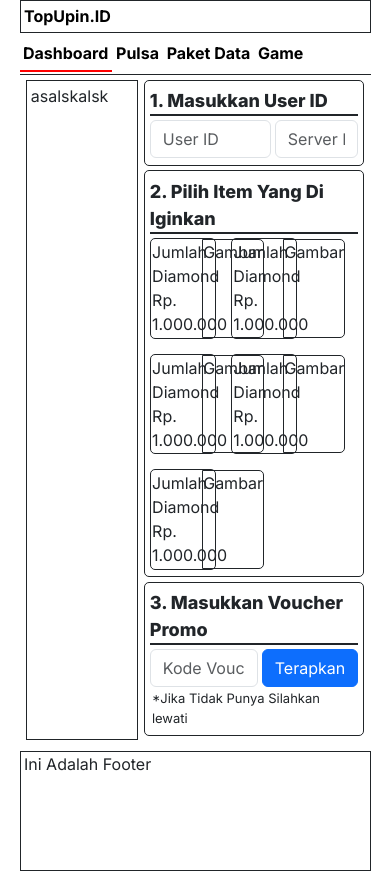
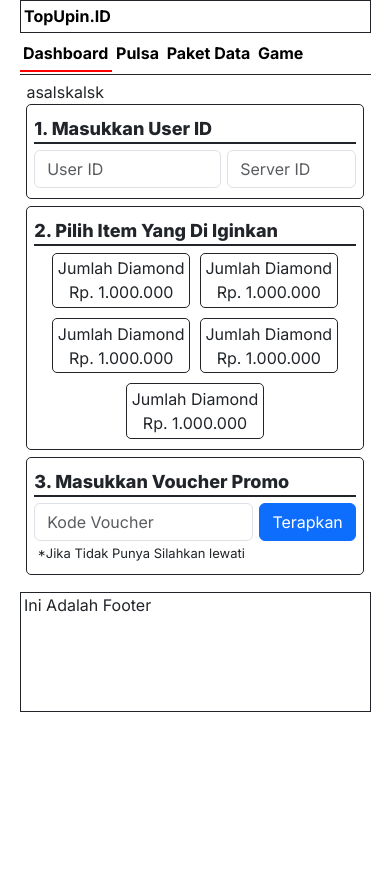
Before and after one commit to 0051Nasrulhakim/topupin.id, a Next.js app: page /categori/game/ml in a window 390 px wide. After the commit the page ends 844 px from the top, so only its background shows below. Built offline with nearby package versions, Linux system fonts and the light colour scheme.

Commit message:
update menu

```diff
--- a/src/component/menu.js
+++ b/src/component/menu.js
@@ -1,9 +1,14 @@
 'use client'
-import React from 'react'
+import React, { useEffect } from 'react'
 import Link from "next/link";
 import { usePathname } from 'next/navigation'
+// import "bootstrap/dist/js/bootstrap.bundle.min.js";
 
 export default function Menu() {
+
+  useEffect(() => {
+    typeof document !== undefined ? require('bootstrap/dist/js/bootstrap.bundle.min.js') : null
+  }, [])
 
   const path = usePathname();
 
--- a/src/css/custom/style.css
+++ b/src/css/custom/style.css
@@ -56,13 +56,14 @@
   flex-wrap: wrap;
   margin-top: 1%;
   margin-bottom: 1%;
-  justify-content: flex-start;
+  justify-content: center;
+  gap: 10.5px 10.5px;
+  border: 1px solid;
 }
 .container-custom .item-produk .list-item-produk {
   border-radius: 7px;
-  width: 13.1%;
+  width: 8.7rem;
   margin-bottom: 1%;
-  margin-left: 1%;
   border: 1px solid;
 }
 .container-custom .item-produk .list-item-produk .pict-item-produk {
@@ -81,13 +82,64 @@
   display: flex;
 }
 .container-custom .produk-game .section-left {
+  width: 25%;
+  margin-right: 2%;
+}
+.container-custom .produk-game .section-left .contain {
+  padding: 1%;
   border: 1px solid;
-  width: 33%;
-  margin-right: 2%;
-  padding: 1%;
+  height: 300px;
+}
+@media screen and (max-width: 980px) {
+  .container-custom .produk-game .section-left {
+    width: 100%;
+  }
+  .container-custom .produk-game .section-left .contain {
+    margin-bottom: 2%;
+    border-radius: 5px;
+    height: 320px;
+    padding: 1%;
+    border: 1px solid;
+  }
+}
+@media screen and (max-width: 600px) {
+  .container-custom .produk-game .section-left {
+    width: 100%;
+  }
+  .container-custom .produk-game .section-left .contain {
+    margin-bottom: 2%;
+    border-radius: 5px;
+    height: 120px;
+    padding: 1%;
+    border: 1px solid;
+  }
+}
+@media screen and (max-width: 750px) {
+  .container-custom .produk-game .section-left {
+    width: 100%;
+  }
+  .container-custom .produk-game .section-left .contain {
+    margin-bottom: 2%;
+    border-radius: 5px;
+    height: 220px;
+    padding: 1%;
+    border: 1px solid;
+  }
+}
+@media screen and (max-width: 450px) {
+  .container-custom .produk-game .section-left {
+    width: 100%;
+  }
+  .container-custom .produk-game .section-left .contain {
+    margin-bottom: 2%;
+    border-radius: 5px;
+    height: 120px;
+    padding: 1%;
+    border: 1px solid;
+  }
 }
 .container-custom .produk-game .section-right {
-  width: 65%;
+  width: 73%;
 }
 .container-custom .produk-game .section-right .step-1 {
   border: 1px solid;
@@ -110,6 +162,9 @@
 .container-custom .produk-game .section-right .step-1 .form-id .user-id {
   width: 58%;
   margin-right: 2%;
+}
+.container-custom .produk-game .section-right .step-1 .form-id .user-id-ff {
+  width: 100%;
 }
 .container-custom .produk-game .section-right .step-1 .form-id .server-id {
   width: 40%;
@@ -137,17 +192,55 @@
 .container-custom .produk-game .section-right .step-2 .section-step-2 .item {
   border: 1px solid;
   border-radius: 5px;
-  width: 31.8%;
+  width: 12rem;
   display: flex;
+}
+@media screen and (max-width: 980px) {
+  .container-custom .produk-game .section-right .step-2 .section-step-2 .item {
+    text-align: center;
+    border: 1px solid;
+    width: 32%;
+  }
+}
+@media screen and (max-width: 600px) {
+  .container-custom .produk-game .section-right .step-2 .section-step-2 .item {
+    text-align: center;
+    border: 1px solid;
+    width: 8.6rem;
+  }
 }
 .container-custom .produk-game .section-right .step-2 .section-step-2 .item .left {
   padding: 2%;
   width: 80%;
 }
+@media screen and (max-width: 750px) {
+  .container-custom .produk-game .section-right .step-2 .section-step-2 .item .left {
+    text-align: center;
+    width: 100%;
+  }
+}
 .container-custom .produk-game .section-right .step-2 .section-step-2 .item .right {
   border: 1px solid;
   border-top-right-radius: 5px;
   border-bottom-right-radius: 5px;
+}
+@media screen and (max-width: 750px) {
+  .container-custom .produk-game .section-right .step-2 .section-step-2 .item .right {
+    display: none;
+  }
+}
+@media screen and (max-width: 980px) {
+  .container-custom .produk-game .section-right .step-2 .section-step-2 .item .right {
+    width: 30%;
+  }
+}
+@media screen and (max-width: 750px) {
+  .container-custom .produk-game .section-right .step-2 .section-step-2 {
+    display: flex;
+    width: 100%;
+    gap: 10px 10px;
+    justify-content: center;
+  }
 }
 .container-custom .produk-game .section-right .step-3 {
   border: 1px solid;
@@ -176,6 +269,59 @@
   margin-top: 1%;
   font-size: 13px;
 }
+@media screen and (max-width: 980px) {
+  .container-custom .produk-game .section-right {
+    width: 100%;
+  }
+}
+@media screen and (max-width: 980px) {
+  .container-custom .produk-game {
+    display: flex;
+    flex-direction: column;
+    width: 100%;
+  }
+}
+
+.accordion {
+  padding: 1px;
+}
+.accordion .accordion-button {
+  background-color: #C7C8CC;
+}
+.accordion .accordion-item {
+  margin-bottom: 1px;
+}
+.accordion .btn-atas {
+  border-top-left-radius: 5px !important;
+  border-top-right-radius: 5px !important;
+}
+.accordion .btn-bawah {
+  border-bottom-left-radius: 5px !important;
+  border-bottom-right-radius: 5px !important;
+}
+.accordion .accordion-body {
+  border-bottom: 2px solid;
+  border-left: 2px solid;
+  border-right: 2px solid;
+  margin-bottom: 1%;
+}
+
+.accordion-button:not(.collapsed) {
+  background-color: #007bff;
+  color: #fff;
+  border-bottom-left-radius: 0px !important;
+  border-bottom-right-radius: 0px !important;
+}
+
+.accordion-button:focus, .accordion-button:active {
+  box-shadow: none;
+  outline: none;
+}
+
+.btn-center {
+  display: flex;
+  justify-content: center;
+}
 
 .footer-custom {
   border: 1px solid;
--- a/src/css/custom/style.scss
+++ b/src/css/custom/style.scss
@@ -62,13 +62,16 @@
         flex-wrap: wrap;
         margin-top: 1%;
         margin-bottom: 1%;
-        justify-content: flex-start;
+        justify-content: center;
+        gap: 10.5px 10.5px;
+        border:1px solid;
 
         .list-item-produk {
             border-radius: 7px;
-            width: 13.1%;
+            // width: 13.1%;
+            width: 8.7rem;
             margin-bottom: 1%;
-            margin-left: 1%;
+            // margin-left: 1%;
             border: 1px solid;
 
             .pict-item-produk {
@@ -94,14 +97,60 @@
         display: flex;
 
         .section-left {
-            border: 1px solid;
-            width: 33%;
+            // border: 1px solid;
+            width: 25%;
             margin-right: 2%;
-            padding: 1%;
+
+            .contain{
+                padding: 1%;
+                border: 1px solid;
+                height: 300px;
+            }
+
+            @media screen and (max-width: 980px) {
+                width:100%;
+                .contain{
+                    margin-bottom: 2%;
+                    border-radius: 5px;
+                    height: 320px;
+                    padding: 1%;
+                    border: 1px solid;
+                }
+            }
+            @media screen and (max-width: 600px) {
+                width:100%;
+                .contain{
+                    margin-bottom: 2%;
+                    border-radius: 5px;
+                    height: 120px;
+                    padding: 1%;
+                    border: 1px solid;
+                }
+            }
+            @media screen and (max-width: 750px) {
+                width:100%;
+                .contain{
+                    margin-bottom: 2%;
+                    border-radius: 5px;
+                    height: 220px;
+                    padding: 1%;
+                    border: 1px solid;
+                }
+            }
+            @media screen and (max-width: 450px) {
+                width:100%;
+                .contain{
+                    margin-bottom: 2%;
+                    border-radius: 5px;
+                    height: 120px;
+                    padding: 1%;
+                    border: 1px solid;
+                }
+            }
         }
 
         .section-right {
-            width: 65%;
+            width: 73%;
 
             .step-1 {
                 border: 1px solid;
@@ -125,6 +174,10 @@
                     .user-id {
                         width: 58%;
                         margin-right: 2%;
+                    }
+
+                    .user-id-ff {
+                        width: 100%;
                     }
 
                     .server-id {
@@ -157,20 +210,56 @@
                     .item {
                         border: 1px solid;
                         border-radius: 5px;
-                        width: 31.8%;
+                        // width: 31.8%;
+                        width: 12rem;
                         display: flex;
+
+                        @media screen and (max-width: 980px) {
+                            text-align: center;
+                            border: 1px solid;
+                            width: 32%;
+                        }
+
+                        @media screen and (max-width: 600px) {
+                            text-align: center;
+                            border: 1px solid;
+                            width: 8.6rem;
+                        }
 
                         .left {
                             padding: 2%;
                             width: 80%;
+
+                            @media screen and (max-width: 750px) {
+                                text-align: center;
+                                width: 100%;
+                            }
+
                         }
 
                         .right {
                             border: 1px solid;
                             border-top-right-radius: 5px;
                             border-bottom-right-radius: 5px;
+
+                            @media screen and (max-width: 750px) {
+                                display: none;
+                            }
+
+                            @media screen and (max-width: 980px) {
+                                width: 30%;
+                            }
+
                         }
                     }
+
+                    @media screen and (max-width: 750px) {
+                        display: flex;
+                        width: 100%;
+                        gap: 10px 10px;
+                        justify-content: center;
+                    }
+
                 }
             }
 
@@ -205,8 +294,63 @@
                     font-size: 13px;
                 }
             }
+            @media screen and (max-width: 980px) {
+                width: 100%;
+            }
+        }
+        @media screen and (max-width: 980px) {
+            display: flex;
+            flex-direction: column;
+            width: 100%;
         }
     }
+}
+
+.accordion{
+    padding: 1px;
+
+    .accordion-button{
+        background-color: #C7C8CC;
+    }
+
+    .accordion-item{
+        margin-bottom: 1px;
+    }
+
+    .btn-atas{
+        border-top-left-radius: 5px !important;
+        border-top-right-radius: 5px !important;
+    }
+
+    .btn-bawah{
+        border-bottom-left-radius: 5px !important;
+        border-bottom-right-radius: 5px !important;
+    }
+
+    .accordion-body{
+        border-bottom: 2px solid;
+        border-left: 2px solid;
+        border-right: 2px solid;
+        margin-bottom: 1%;
+    }
+}
+.accordion-button:not(.collapsed) {
+    background-color: #007bff; // Ganti dengan warna yang diinginkan
+    color: #fff; // Ganti dengan warna teks yang sesuai
+
+    border-bottom-left-radius: 0px !important;
+    border-bottom-right-radius: 0px !important;
+
+}
+
+.accordion-button:focus, .accordion-button:active {
+    box-shadow: none; // Menghilangkan bayangan
+    outline: none; // Menghilangkan outline
+}
+
+.btn-center{
+    display: flex;
+    justify-content: center;
 }
 
 .footer-custom {
```
Also changed, not shown: 1 other file (tests, documents, lock files or other folders). Lines whose indentation alone changed are shown as unchanged.
